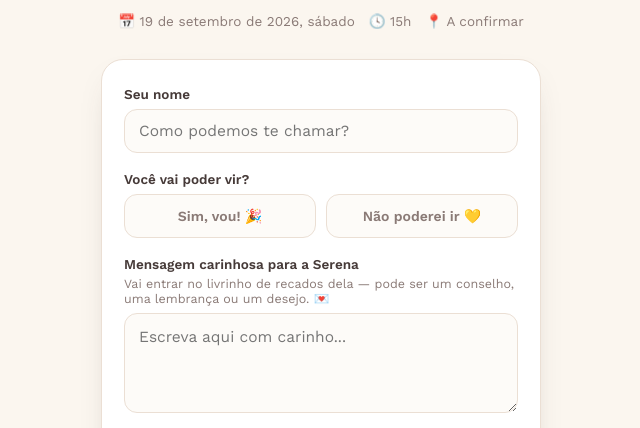
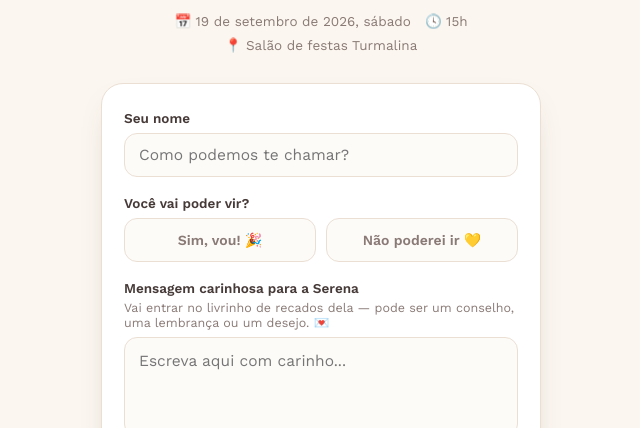
Before and after one commit to stephenfryy/Festinha-Serena, a plain HTML site: page index.html in a window 1280 px wide. Shown: the part 372-800 px from the top of the page, without its empty margins (319-959 px from the left). Drawn offline with nearby package versions, Linux system fonts and the light colour scheme.

Commit message:
Update index.html

```diff
--- a/index.html
+++ b/index.html
@@ -401,7 +401,7 @@
     <div class="details">
       <span>📅 19 de setembro de 2026, sábado</span>
       <span>🕓 15h</span>
-      <span>📍 A confirmar</span>
+            <span>📍 Salão de festas Turmalina</span>
     </div>
   </header>
 
```
